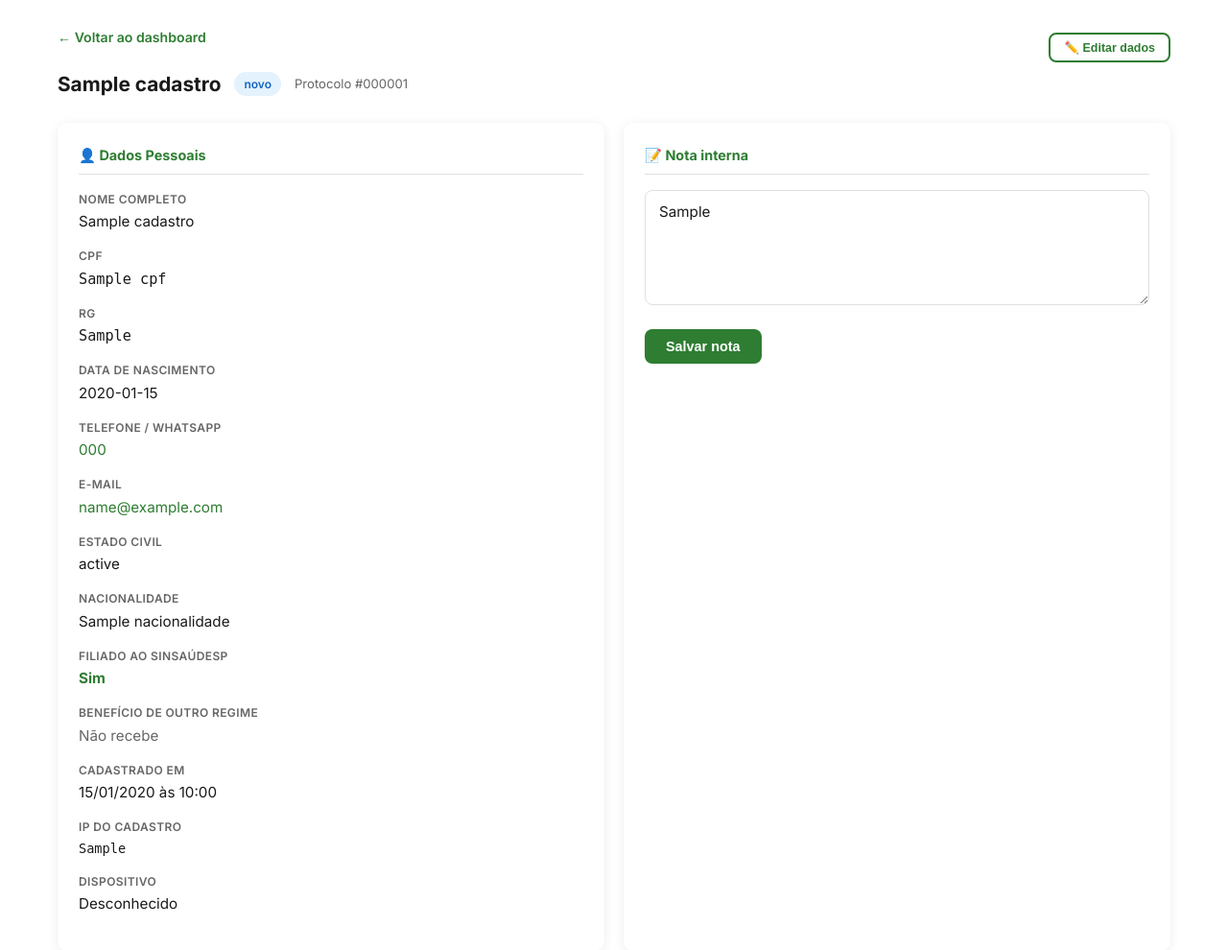
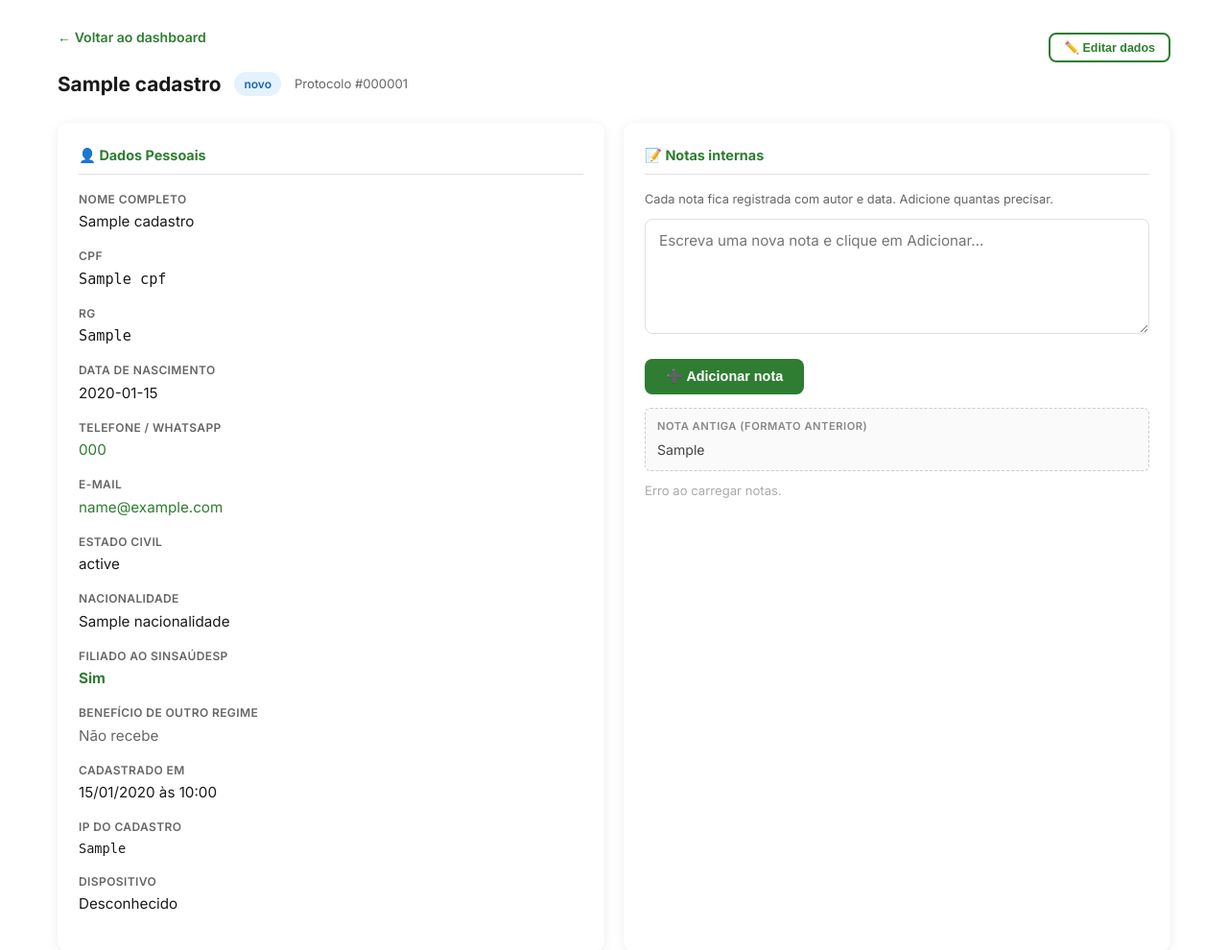
Before and after one commit to Pacheco2802/Sinsaudesp-Aposentadoria-Especial-Page, a Python web app: template templates/admin/detalhe.html in a window 1280 px wide. Shown: the part 88-1078 px from the top of the page at 96% size. Run offline with Jinja, Linux system fonts and the light colour scheme; the template is opened without the code that fills it: most values are stand-ins (such as "Sample title", 1, 10 or a date in 2020).

Commit message:
Correção notas internas

```diff
--- a/templates/admin/detalhe.html
+++ b/templates/admin/detalhe.html
@@ -304,15 +339,34 @@
         </div>
       </div>
 
-      <!-- Nota interna -->
+      <!-- Notas internas (feed) -->
       <div class="detail-card">
-        <h3>📝 Nota interna</h3>
+        <h3>📝 Notas internas</h3>
+        <p style="font-size:0.8rem;color:var(--cinza-texto);margin:0 0 10px;">
+          Cada nota fica registrada com autor e data. Adicione quantas precisar.
+        </p>
         <div class="field-group">
-          <textarea id="nota-input" class="nota-input" placeholder="Adicione observações internas sobre este caso…">{{ cadastro.nota_interna or '' }}</textarea>
+          <textarea id="nota-input" class="nota-input" placeholder="Escreva uma nova nota e clique em Adicionar…"></textarea>
         </div>
-        <button type="button" class="btn-secondary" onclick="saveNota({{ cadastro.id }})">
-          Salvar nota
-        </button>
+        <div style="display:flex;gap:8px;align-items:center;margin-bottom:14px;">
+          <button type="button" class="btn-secondary" onclick="adicionarNota({{ cadastro.id }})">
+            ➕ Adicionar nota
+          </button>
+          <span id="nota-feedback" style="font-size:0.8rem;display:none;"></span>
+        </div>
+
+        {% if cadastro.nota_interna %}
+        <div style="border:1px dashed #ccc;border-radius:6px;padding:10px 12px;background:#fafafa;margin-bottom:10px;">
+          <div style="font-size:0.7rem;color:#888;text-transform:uppercase;letter-spacing:0.5px;margin-bottom:4px;font-weight:600;">
+            Nota antiga (formato anterior)
+          </div>
+          <div style="font-size:0.88rem;color:#444;white-space:pre-wrap;">{{ cadastro.nota_interna }}</div>
+        </div>
+        {% endif %}
+
+        <div id="notas-loading" style="color:#aaa;font-size:0.82rem;">Carregando notas…</div>
+        <div id="notas-vazio" style="color:#aaa;font-size:0.85rem;display:none;">Nenhuma nota adicionada ainda.</div>
+        <ul id="notas-lista" style="list-style:none;padding:0;margin:0;display:none;"></ul>
       </div>
 
       <!-- Endereço -->
@@ -589,6 +643,101 @@ async function salvarDados(cadastroId) {
   window.location.reload();
 }
 
+function escHtmlNotas(str) {
+  return String(str || '')
+    .replace(/&/g, '&amp;').replace(/</g, '&lt;')
+    .replace(/>/g, '&gt;').replace(/"/g, '&quot;');
+}
+
+function renderNota(n) {
+  const li = document.createElement('li');
+  li.className = 'nota-item';
+  li.dataset.notaId = n.id;
+  const excluirBtn = n.pode_excluir
+    ? '<button type="button" class="btn-excluir-nota" onclick="excluirNota(' + {{ cadastro.id }} + ', ' + n.id + ')">Excluir</button>'
+    : '';
+  li.innerHTML =
+    '<div class="nota-meta">' +
+      '<span><span class="nota-autor">' + escHtmlNotas(n.autor_nome || n.autor_email || '—') + '</span> • ' + escHtmlNotas(n.criado_em_fmt) + '</span>' +
+      excluirBtn +
+    '</div>' +
+    '<div class="nota-texto">' + escHtmlNotas(n.texto) + '</div>';
+  return li;
+}
+
+async function carregarNotas() {
+  const elLoading = document.getElementById('notas-loading');
+  const elVazio = document.getElementById('notas-vazio');
+  const elLista = document.getElementById('notas-lista');
+  try {
+    const r = await fetch('/admin/cadastro/' + {{ cadastro.id }} + '/notas');
+    if (!r.ok) throw new Error('Erro ' + r.status);
+    const data = await r.json();
+    elLoading.style.display = 'none';
+    elLista.innerHTML = '';
+    if (!data.notas || data.notas.length === 0) {
+      elVazio.style.display = 'block';
+      elLista.style.display = 'none';
+      return;
+    }
+    elVazio.style.display = 'none';
+    data.notas.forEach(n => elLista.appendChild(renderNota(n)));
+    elLista.style.display = 'block';
+  } catch (e) {
+    elLoading.textContent = 'Erro ao carregar notas.';
+  }
+}
+
+async function adicionarNota(cadId) {
+  const txt = document.getElementById('nota-input');
+  const fb = document.getElementById('nota-feedback');
+  fb.style.display = 'none';
+  const texto = txt.value.trim();
+  if (!texto) {
+    fb.textContent = 'Escreva algo antes de adicionar';
+    fb.style.color = '#c62828';
+    fb.style.display = 'inline';
+    return;
+  }
+  try {
+    const r = await fetch('/admin/cadastro/' + cadId + '/notas', {
+      method: 'POST',
+      headers: { 'Content-Type': 'application/json' },
+      body: JSON.stringify({ nota: texto }),
+    });
+    if (!r.ok) {
+      const err = await r.json().catch(() => ({}));
+      throw new Error(err.detail || 'Erro ao salvar');
+    }
+    txt.value = '';
+    fb.textContent = '✓ Nota adicionada';
+    fb.style.color = 'var(--verde-principal)';
+    fb.style.display = 'inline';
+    setTimeout(() => { fb.style.display = 'none'; }, 2500);
+    carregarNotas();
+  } catch (e) {
+    fb.textContent = '✕ ' + e.message;
+    fb.style.color = '#c62828';
+    fb.style.display = 'inline';
+  }
+}
+
+async function excluirNota(cadId, notaId) {
+  if (!confirm('Excluir esta nota?')) return;
+  try {
+    const r = await fetch('/admin/cadastro/' + cadId + '/notas/' + notaId, { method: 'DELETE' });
+    if (!r.ok) {
+      const err = await r.json().catch(() => ({}));
+      throw new Error(err.detail || 'Erro ao excluir');
+    }
+    carregarNotas();
+  } catch (e) {
+    alert('Erro: ' + e.message);
+  }
+}
+
+carregarNotas();
+
 (async function carregarHistorico() {
   const elLoading = document.getElementById('historico-loading');
   const elVazio = document.getElementById('historico-vazio');
```
Also changed, not shown: other parts of templates/admin/detalhe.html (+35 -0 lines), main.py (+101 -5 lines), models.py (+17 -0 lines).
